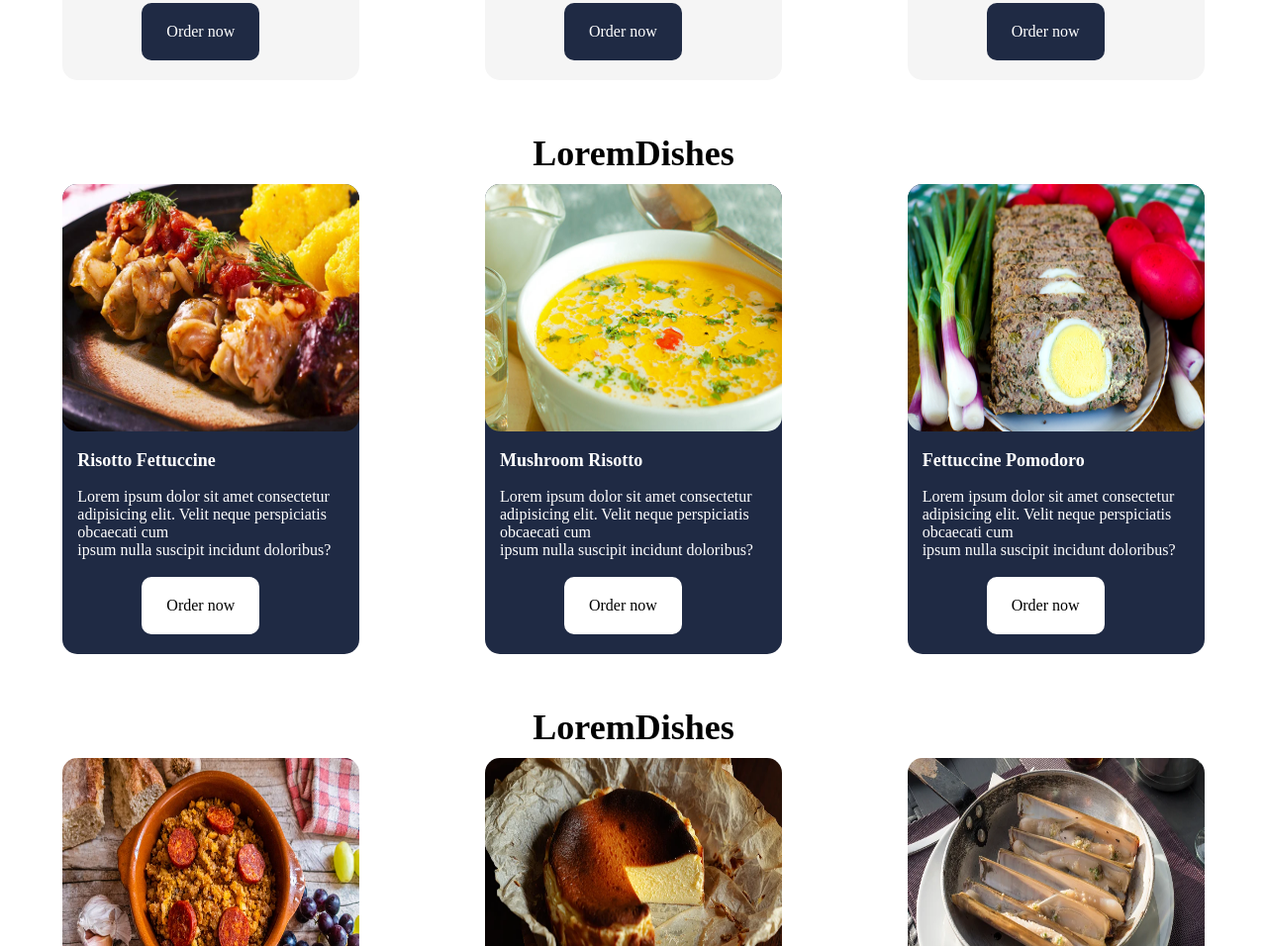
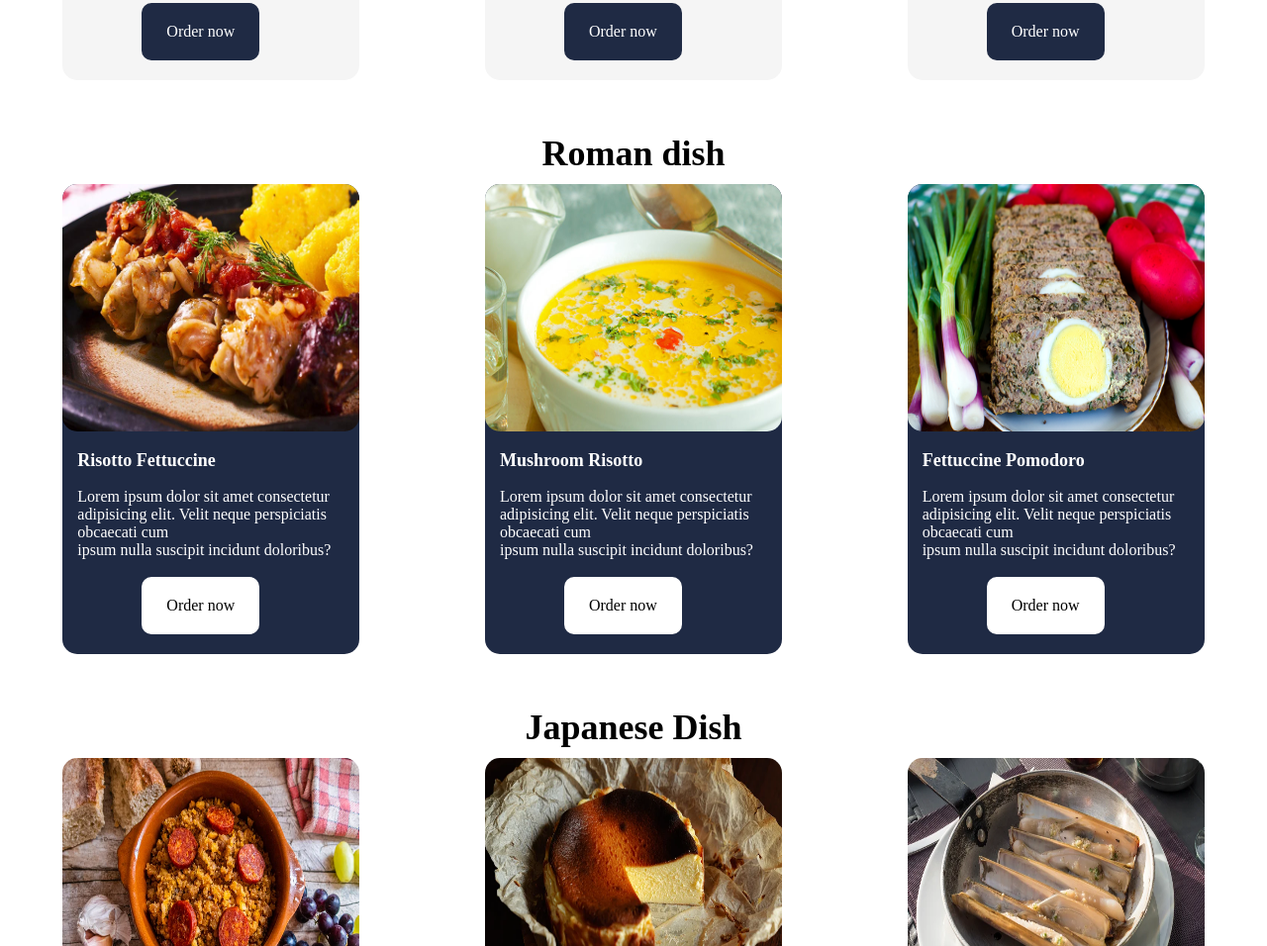
Before and after one commit to athulyarchandra/fooddeliver-v1, a plain HTML site: page index.html in a window 1280 px wide. Shown: the part 1994-2950 px from the top of the page at 99% size. Drawn offline with nearby package versions, Linux system fonts and the light colour scheme; a small style sheet from the web is missing; a web font is replaced by a local one.

Commit message:
fooddelivery-v2

```diff
--- a/index.html
+++ b/index.html
@@ -160,7 +160,7 @@
 
         <section class="section1">
             <div class="heading">
-                <h1>LoremDishes</h1>
+                <h1>Roman dish</h1>
             </div>
             <div id="flot2">
                 <div class="fud22">
@@ -214,7 +214,7 @@
         <!-- flot3 -->
         <section class="section1">
             <div class="heading">
-                <h1> LoremDishes</h1>
+                <h1> Japanese Dish</h1>
             </div>
             <div id="flot3">
                 <div class="fud">
```
